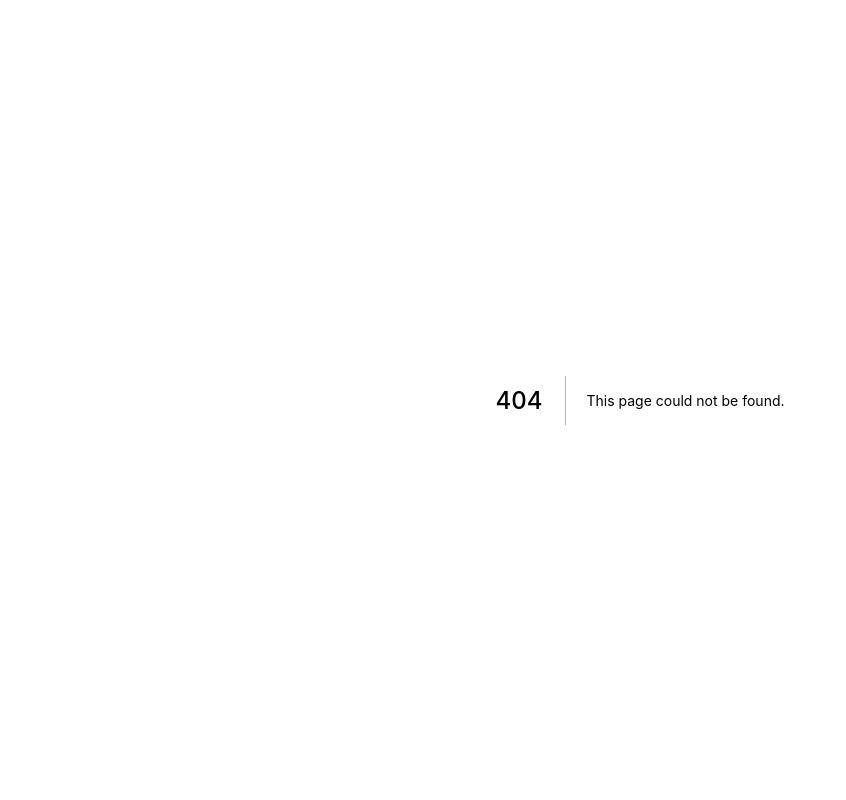
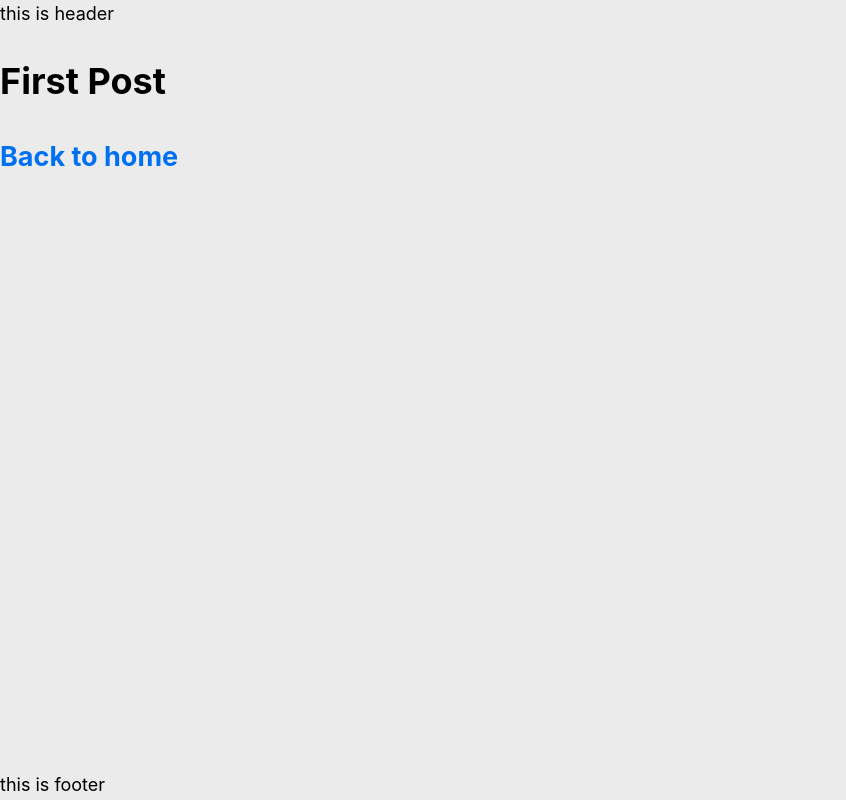
Before and after one commit to vkhrystych/vkhrystych.dev, a Next.js app: page /posts/post in a window 1280 px wide. Before the commit this address had no page. Shown: the whole page, without its empty margins (0-846 px from the left). Built offline with nearby package versions, Linux system fonts and the light colour scheme.

Commit message:
add layout and some styles

```diff
--- /dev/null
+++ b/components/layout.js
@@ -0,0 +1,9 @@
+import styles from "./layout.module.css";
+
+export default ({ children }) => (
+  <div className={styles.container}>
+    <header>this is header</header>
+    <main>{children}</main>
+    <footer>this is footer</footer>
+  </div>
+);
--- /dev/null
+++ b/components/layout.module.css
@@ -0,0 +1,7 @@
+.container {
+  display: flex;
+  min-height: 100vh;
+  flex-direction: column;
+  background: #ebebeb;
+  justify-content: space-between;
+}
--- /dev/null
+++ b/pages/_app.js
@@ -0,0 +1,5 @@
+import "../styles/global.css";
+
+export default function App({ Component, pageProps }) {
+  return <Component {...pageProps} />;
+}
--- /dev/null
+++ b/pages/posts/post.js
@@ -0,0 +1,20 @@
+import Head from "next/head";
+import Link from "next/link";
+import Layout from "../../components/layout";
+
+export default function FirstPost() {
+  return (
+    <Layout>
+      <Head>
+        <title>First Post</title>
+      </Head>
+
+      <h1>First Post</h1>
+      <h2>
+        <Link href="/">
+          <a>Back to home</a>
+        </Link>
+      </h2>
+    </Layout>
+  );
+}
--- /dev/null
+++ b/styles/global.css
@@ -0,0 +1,31 @@
+html,
+body {
+  padding: 0;
+  margin: 0;
+  font-family: -apple-system, BlinkMacSystemFont, Segoe UI, Roboto, Oxygen,
+    Ubuntu, Cantarell, Fira Sans, Droid Sans, Helvetica Neue, sans-serif;
+  line-height: 1.6;
+  font-size: 18px;
+}
+
+* {
+  box-sizing: border-box;
+}
+
+a {
+  color: #0070f3;
+  text-decoration: none;
+}
+
+a:hover {
+  text-decoration: underline;
+}
+
+img {
+  max-width: 100%;
+  display: block;
+}
+
+main {
+  flex: 1;
+}
```
Also changed, not shown: pages/index.js (+14 -6 lines).
